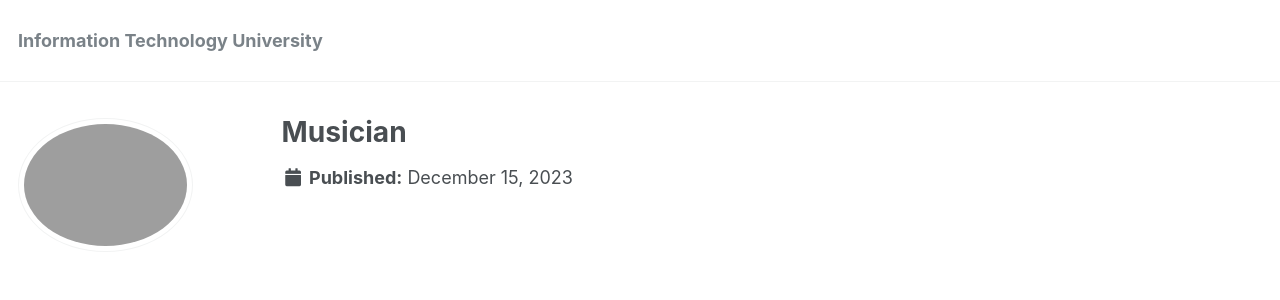
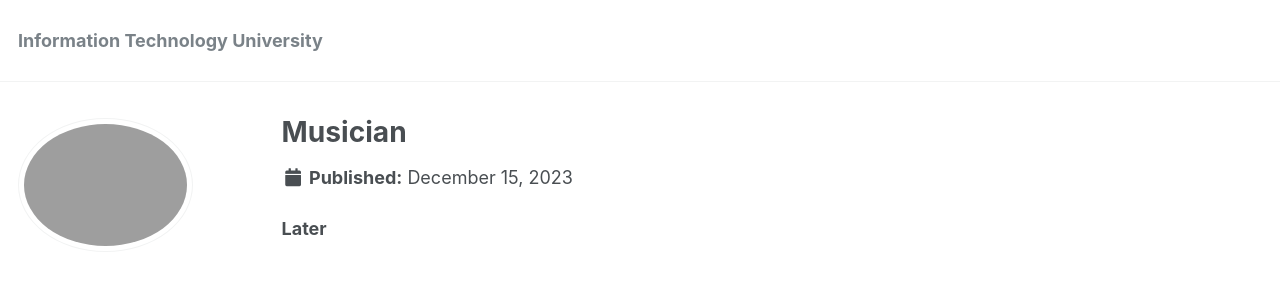
Before and after one commit to phdcsseiden/phdcsseiden.github.io, a Jekyll site: the page built from _pages/Musician.md, in a window 1280 px wide. Shown: the top 300 px of the page. Built offline with Jekyll 4.4.1, drawn with Linux system fonts in a browser that asks for light colours.

Commit message:
Update Musician.md

```diff
--- a/_pages/Musician.md
+++ b/_pages/Musician.md
@@ -3,3 +3,7 @@ permalink: /Musician/
 title: "Musician"
 modified: 2023-12-15
 ---
+
+
+
+<b> Later </b>
```
